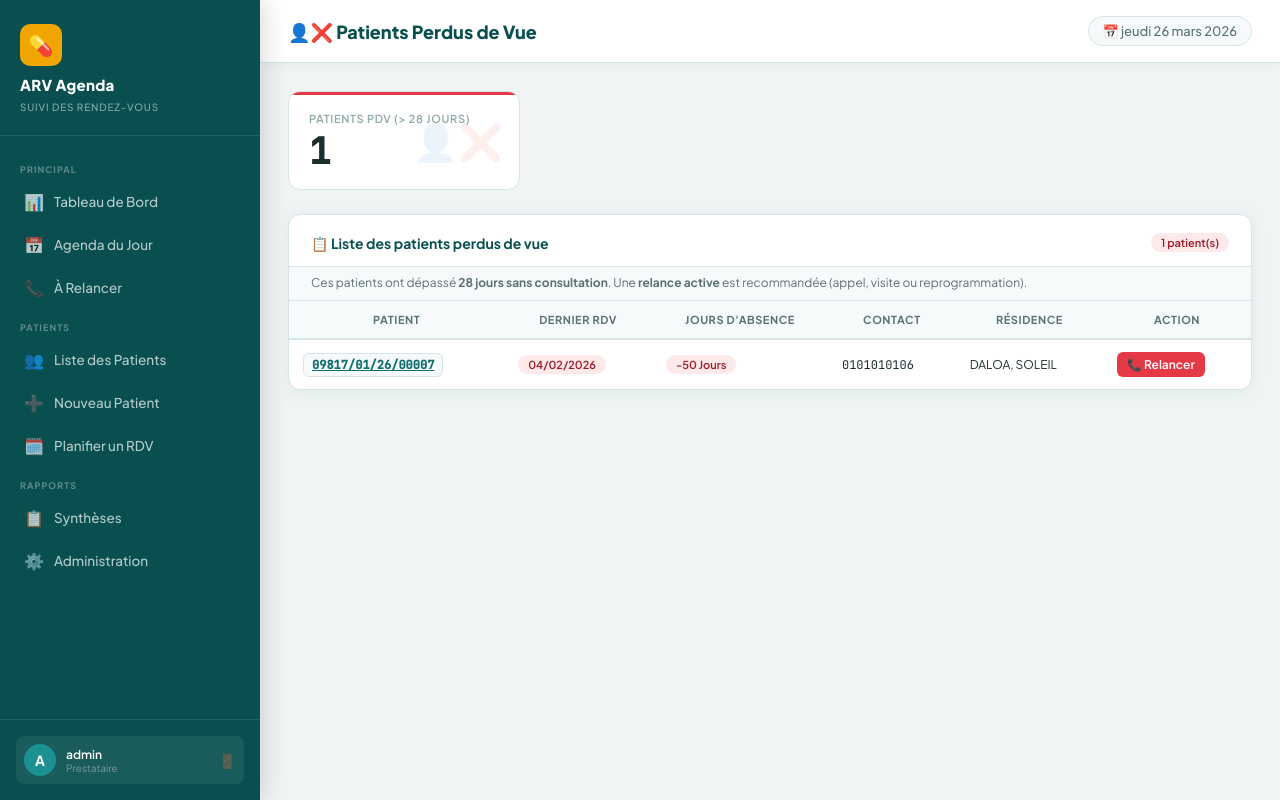
After one commit to Martial56/Agenda_RDV, a Django app: page /pdv/ in a window 1280 px wide. The commit adds this page. Run offline with Django 5.2, Linux system fonts and the light colour scheme; a user stored in the database is signed in; data comes from the database, SQL or seed files in the repository; both versions use the stored data as it was after the commit.

Commit message:
Ajout de la liste de perdu de Vu

```diff
--- a/agenda/urls.py
+++ b/agenda/urls.py
@@ -14,5 +14,7 @@ urlpatterns = [
     path('rdv/<int:pk>/relance-absence/', views.rdv_relance_absence, name='rdv_relance_absence'),
     path('rdv/<int:pk>/presence/', views.rdv_presence, name='rdv_presence'),
     path('relances/', views.a_relancer_list, name='a_relancer_list'),
+    path('relances_pdv/<int:pk>/pdv/', views.pdv_relance, name='pdv_a_relancer'),
+    path('pdv/', views.pdv_list, name='pdv_list'),
     path('api/stats/', views.api_stats, name='api_stats'),
 ]
--- a/agenda/views.py
+++ b/agenda/views.py
@@ -39,6 +39,14 @@ def dashboard(request):
         date_relance_absence__isnull=True,
     ).select_related('patient')
 
+    # PDV de plus rupture : RDV absents depuis plus de 28 jours
+    seuil = date.today() - timedelta(days=28)
+
+    pdv = RendezVous.objects.filter(
+        date_rdv__lt=seuil,
+        est_venu=False
+    ).select_related('patient')
+
     agenda_7j = [
         {'date': today + timedelta(days=i),
          'count': RendezVous.objects.filter(date_rdv=today + timedelta(days=i)).count()}
@@ -57,6 +65,8 @@ def dashboard(request):
         'nb_relances_preventives': relances_preventives.count(),
         'nb_relances_absence':     relances_absence.count(),
         'total_patients': Patient.objects.count(),
+        'pdv': pdv,
+        'nb_pdv': pdv.count(),
         'rdv_ce_mois': RendezVous.objects.filter(
             date_rdv__month=today.month, date_rdv__year=today.year).count(),
         'agenda_7j': agenda_7j,
@@ -223,13 +233,22 @@ def a_relancer_list(request):
         date_relance_absence__isnull=True,
     ).select_related('patient').order_by('date_rdv')
 
+    seuil = date.today() - timedelta(days=28)
+
+    pdv = RendezVous.objects.filter(
+        date_rdv__lt=seuil,
+        est_venu=False
+    ).select_related('patient').order_by('date_rdv')
+
+    for rdv in pdv:
+        rdv.jours_absent = (date.today() - rdv.date_rdv).days
+
     return render(request, 'agenda/a_relancer.html', {
         'preventives': preventives,
         'absences':    absences,
+        'pdv':           pdv,
         'today':       today,
         'j2':          j2,
-        'seuil_absence_min': min_date,
-        'seuil_absence_max': max_date,
     })
 
 
@@ -333,3 +352,69 @@ def api_stats(request):
             'absents': rdv.filter(est_venu=False).count(),
         })
     return JsonResponse({'stats': stats})
+
+
+# ─── PDV (Perdus De Vue) ─────────────────────────────────────────────────────
+@login_required
+def pdv_relance(request, pk):
+    rdv = get_object_or_404(RendezVous, pk=pk)
+
+    # 🔴 Vérifier si le patient est vraiment PDV (> 28 jours d'absence)
+    if not rdv.date_rdv:
+        messages.error(request, "Date du rendez-vous invalide.")
+        return redirect('a_relancer_list')
+
+    delta = date.today() - rdv.date_rdv
+
+    if rdv.est_venu or delta.days <= 28:
+        messages.warning(request, "Ce patient n'est pas encore considéré comme perdu de vue.")
+        return redirect('a_relancer_list')
+
+    # ✅ Traitement du formulaire
+    if request.method == 'POST':
+        form = RelanceAbsenceForm(request.POST, instance=rdv)
+
+        if form.is_valid():
+            saved = form.save()
+
+            # 🔁 Reprogrammation si nécessaire
+            if saved.resultat_relance_absence == '3' and saved.date_rdv_reprogramme:
+                _creer_rdv_reprogramme(rdv, saved.date_rdv_reprogramme, request.user)
+
+                messages.success(
+                    request,
+                    f"Patient PDV relancé. RDV reprogrammé au "
+                    f"{saved.date_rdv_reprogramme.strftime('%d/%m/%Y')}."
+                )
+            else:
+                messages.success(request, "Relance du patient PDV enregistrée.")
+
+            return redirect('pdv_list')  # 🔥 liste spécifique PDV
+
+    else:
+        form = RelanceAbsenceForm(
+            instance=rdv,
+            initial={'date_relance_absence': date.today()}
+        )
+
+    return render(request, 'agenda/relance_form.html', {
+        'form': form,
+        'rdv': rdv,
+        'type_relance': 'pdv'  # 🔥 différenciation UI
+    })
+
+@login_required
+def pdv_list(request):
+    seuil = date.today() - timedelta(days=28)
+
+    pdv_rdv = RendezVous.objects.filter(
+        date_rdv__lt=seuil,
+        est_venu=False
+    ).select_related('patient')
+
+    for rdv in pdv_rdv:
+        rdv.jours_absent = (date.today() - rdv.date_rdv).days
+
+    return render(request, 'agenda/pdv_list.html', {
+        'rdv_list': pdv_rdv
+    })
--- a/templates/agenda/dashboard.html
+++ b/templates/agenda/dashboard.html
@@ -68,6 +68,12 @@
         📞 Relances
         {% if nb_relances_preventives or nb_relances_absence %}
         <span class="nav-badge" style="margin-left:auto;">{{ nb_relances_preventives|add:nb_relances_absence }}</span>
+        {% endif %}
+      </a>
+      <a href="{% url 'pdv_list' %}" class="btn btn-ghost">
+        👤❌ PDV
+        {% if nb_pdv %}
+        <span class="nav-badge" style="margin-left:auto;">{{ nb_pdv}}</span>
         {% endif %}
       </a>
       <a href="{% url 'generer_hebdo' %}" class="btn btn-ghost">📊 Synthèse Hebdo</a>
--- /dev/null
+++ b/templates/agenda/pdv_list.html
@@ -0,0 +1,91 @@
+{% extends 'base.html' %}
+
+{% block title %}Patients Perdus de Vue{% endblock %}
+{% block page_title %}👤❌ Patients Perdus de Vue{% endblock %}
+
+{% block content %}
+
+<!-- 🔴 STATISTIQUE PDV -->
+<div class="stat-grid" style="grid-template-columns:repeat(2,1fr);max-width:480px;margin-bottom:24px;">
+  <div class="stat-card danger">
+    <div class="stat-label">Patients PDV (> 28 jours)</div>
+    <div class="stat-value">{{ rdv_list|length }}</div>
+    <div class="stat-icon">👤❌</div>
+  </div>
+</div>
+
+<!-- 🔴 TABLE PDV -->
+<div class="card mb-3">
+  <div class="card-header">
+    <span class="card-title">📋 Liste des patients perdus de vue</span>
+    <span class="badge badge-danger">{{ rdv_list|length }} patient(s)</span>
+  </div>
+
+  <div style="padding:8px 22px 10px;font-size:12px;color:var(--text-secondary);background:var(--surface-2);border-bottom:1px solid var(--border);">
+    Ces patients ont dépassé <strong>28 jours sans consultation</strong>.
+    Une <strong>relance active</strong> est recommandée (appel, visite ou reprogrammation).
+  </div>
+
+  {% if rdv_list %}
+  <div class="table-wrapper">
+    <table class="arv-table">
+      <thead>
+        <tr>
+          <th>Patient</th>
+          <th>Dernier RDV</th>
+          <th>Jours d'absence</th>
+          <th>Contact</th>
+          <th>Résidence</th>
+          <th>Action</th>
+        </tr>
+      </thead>
+      <tbody>
+        {% for rdv in rdv_list %}
+        <tr>
+          <td>
+            <a href="{% url 'patient_detail' rdv.patient.pk %}" class="patient-id">
+              {{ rdv.patient.numero_unique }}
+            </a>
+          </td>
+
+          <td>
+            <span class="badge badge-danger">
+              {{ rdv.date_rdv|date:"d/m/Y" }}
+            </span>
+          </td>
+
+          <!-- 🔥 Calcul dynamique des jours -->
+          <td>
+            <span class="badge badge-danger">
+              -{{ rdv.jours_absent }}  Jours
+            </span>
+          </td>
+
+          <td class="mono" style="font-size:12px;">
+            {{ rdv.patient.contact_telephone }}
+          </td>
+
+          <td style="font-size:12px;">
+            {{ rdv.patient.residence_adresse|truncatechars:28 }}
+          </td>
+
+          <td>
+            <a href="{% url 'pdv_a_relancer' rdv.pk %}" class="btn btn-sm btn-danger">
+              📞 Relancer
+            </a>
+          </td>
+        </tr>
+        {% endfor %}
+      </tbody>
+    </table>
+  </div>
+
+  {% else %}
+  <div class="empty-state" style="padding:20px;">
+    <div class="icon" style="font-size:28px;">✅</div>
+    <p>Aucun patient perdu de vue </p>
+  </div>
+  {% endif %}
+</div>
+
+{% endblock %}
```
Also changed, not shown: templates/agenda/a_relancer.html (+46 -1 lines), templates/agenda/a_relancer_pdv.html (added, +66 -0 lines), db.sqlite3.
